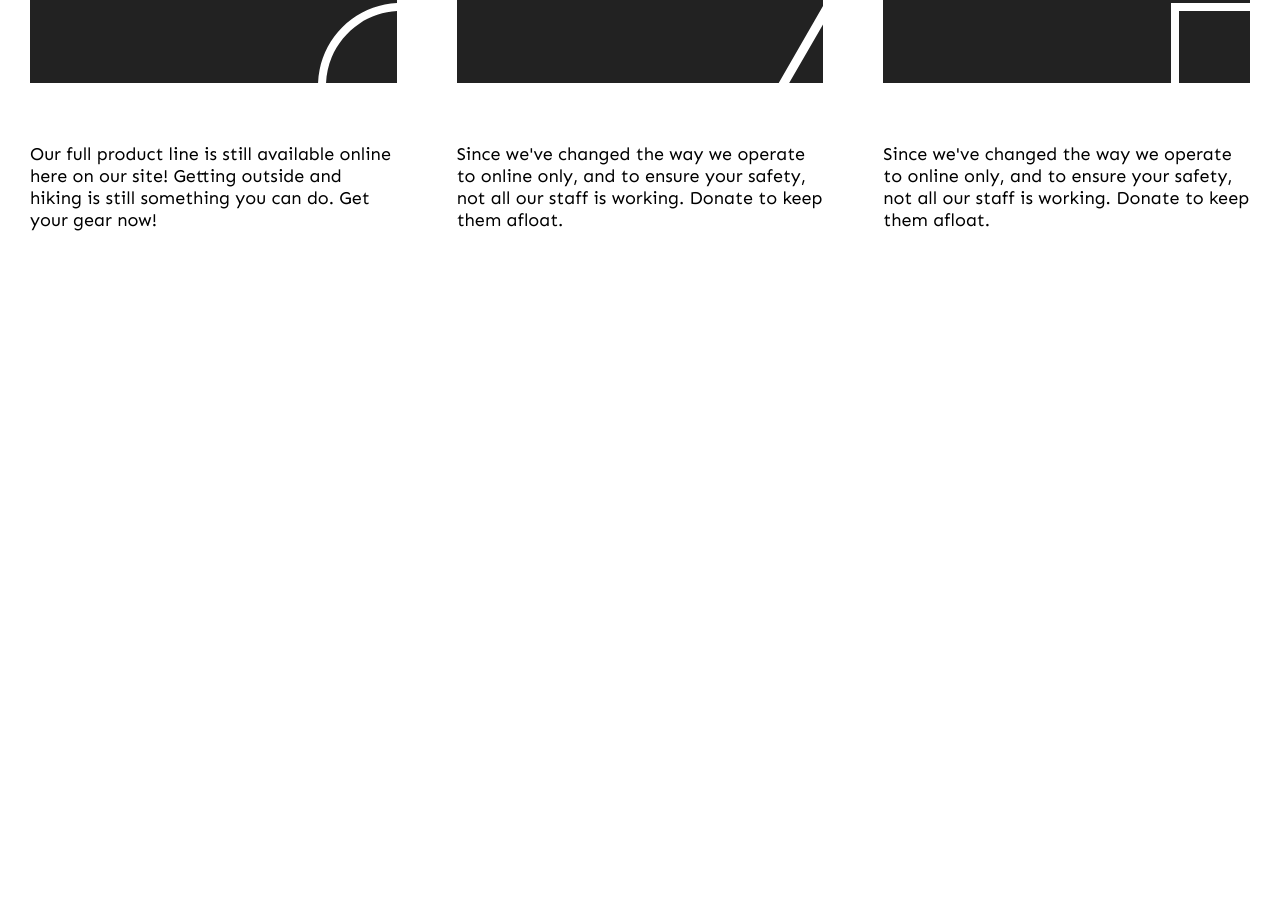
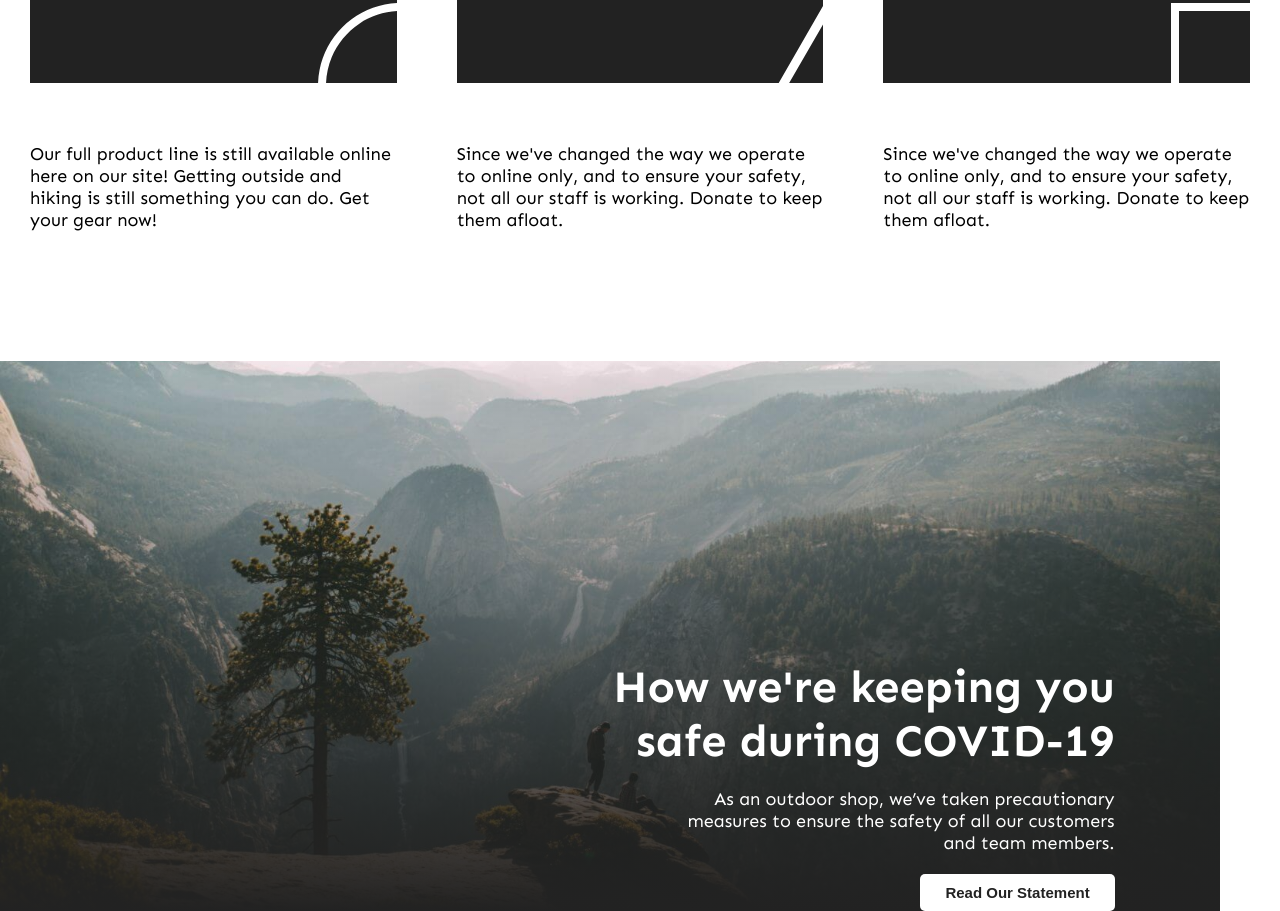
Before and after one commit to sauliusss/biznus_template, a website: page index.html in a window 1280 px wide. Shown: the part 1301-2212 px from the top of the page. Before the commit the page ends 1662 px from the top, so only its background shows below. Drawn offline with Linux system fonts and the light colour scheme.

Commit message:
add html css safe section

```diff
--- a/css/base/base.css
+++ b/css/base/base.css
@@ -119,3 +119,37 @@ main .container .no-margin {
   margin-top: 60px;
   width: 100%;
 }
+
+/* safe section */
+
+.safe {
+  height: 550px;
+  background-image: linear-gradient(360deg, #222, rgba(34, 34, 34, 0)), url(../../img/safe\ section\ pic.jpg);
+  background-size: cover;
+  background-position: 0px 0px, 50% 50%;
+  justify-content: center;
+  display: flex;
+  text-align: center;
+  align-items: flex-end;
+  width: 100%;
+}
+
+.safe-tittle-btn {
+  display: flex;
+  flex-direction: column;
+
+  justify-content: right;
+  align-items: flex-end;
+  text-align: right;
+  text-wrap: wrap;
+  color: white;
+}
+
+.safe-tittle-btn .text-bigger {
+  font-size: 45px;
+  width: 55%;
+}
+
+.safe-tittle-btn .p-text {
+  width: 45%;
+}
--- a/css/components/button.css
+++ b/css/components/button.css
@@ -21,3 +21,19 @@
   color: var(--color-black);
   cursor: pointer;
 }
+/* save button */
+.btn-safe {
+  padding: 10px 25px;
+  font-size: 15px;
+  font-weight: 700;
+  border: none;
+  border-radius: 5px;
+  background-color: #fff;
+  color: var(--color-black);
+}
+
+.btn-safe:hover {
+  background-color: var(--color-red);
+  color: #fff;
+  cursor: pointer;
+}
--- a/index.html
+++ b/index.html
@@ -108,6 +108,21 @@
           </div>
         </div>
       </section>
+      <section class="container no-padding">
+        <div class="row no-margin">
+          <div class="col-12 no-margin">
+            <div class="safe">
+              <div class="safe-tittle-btn">
+                <!-- <div class="col-12 col-lg-7"> -->
+                <h2 class="text-bigger">How we're keeping you safe during COVID-19</h2>
+                <p class="p-text">As an outdoor shop, we’ve taken precautionary measures to ensure the safety of all our customers and team members.</p>
+                <button class="btn-safe">Read Our Statement</button>
+              </div>
+              <!-- </div> -->
+            </div>
+          </div>
+        </div>
+      </section>
     </main>
     <script src="./js/pages/home.js" defer></script>
   </body>
```
Also changed, not shown: img/safe section pic.jpg (added).
